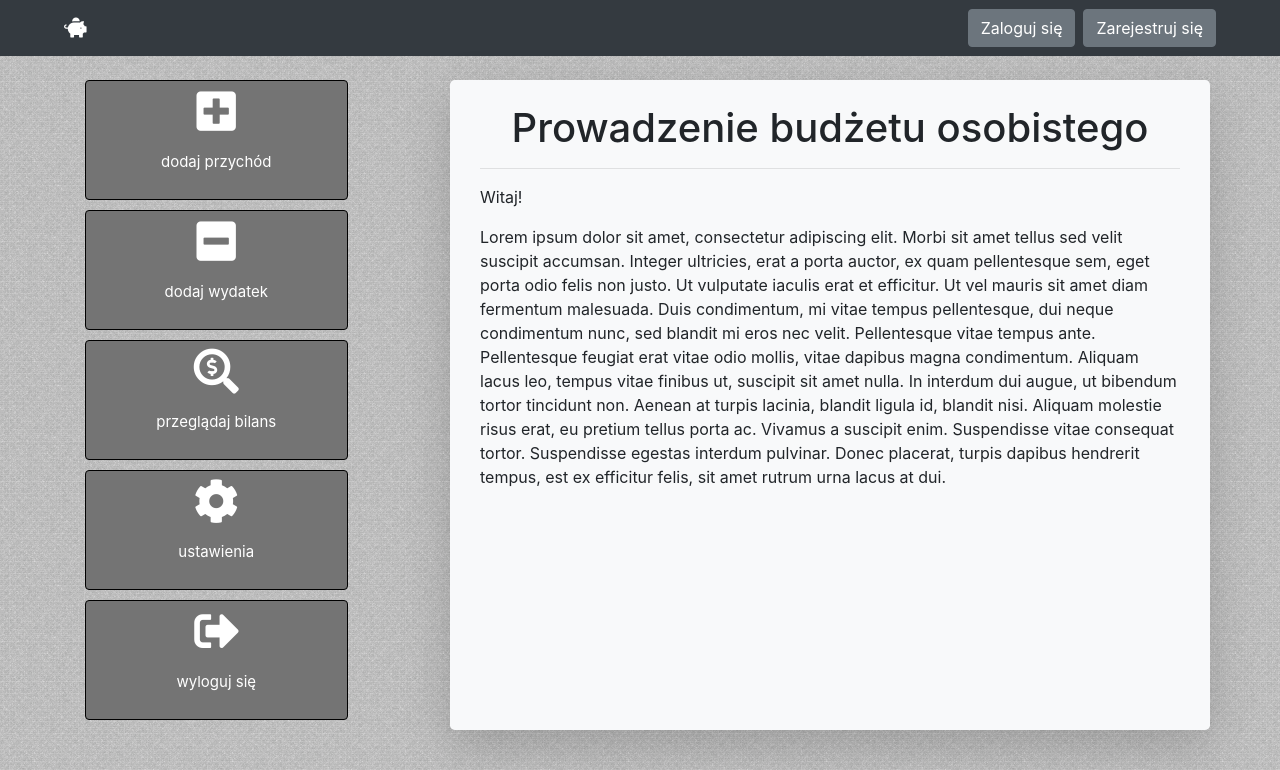
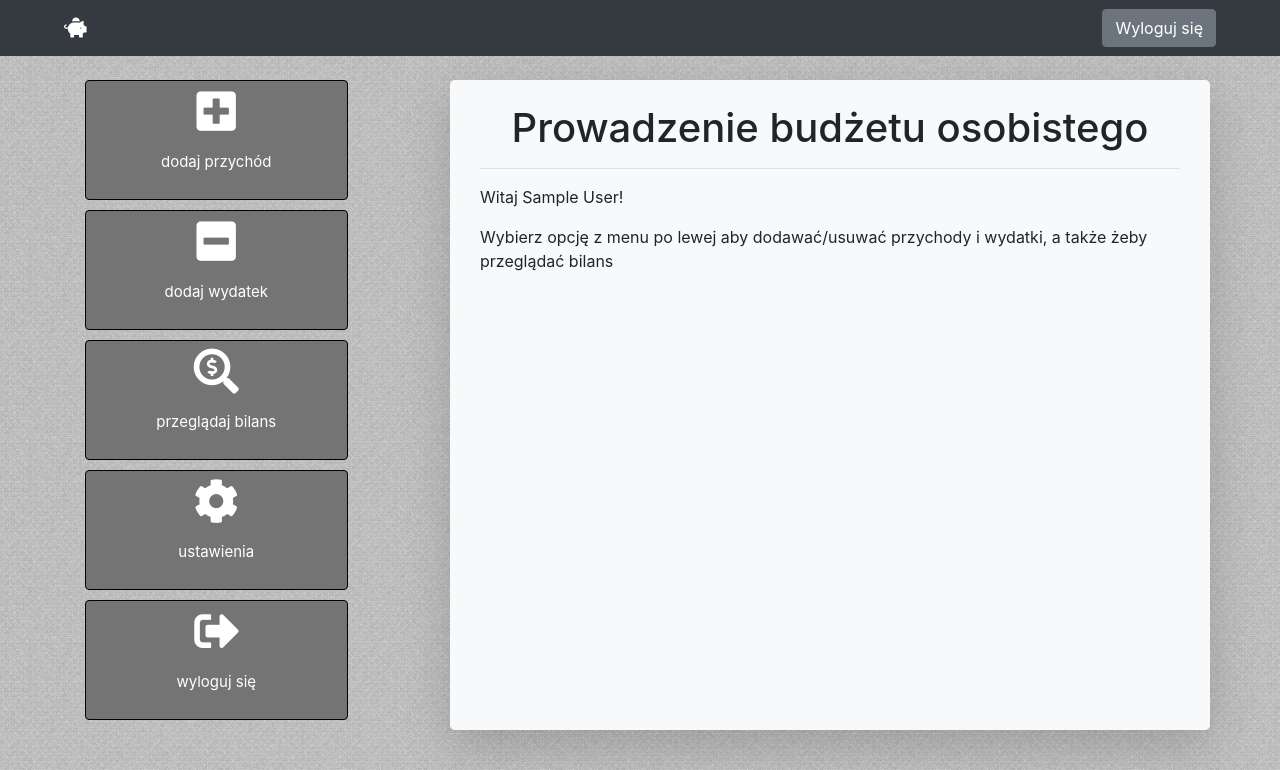
Before and after one commit to tocomasz/PersonalBudget_BS, a PHP site: page /index.php in a window 1280 px wide. Shown: the top 770 px of the page. Run offline with PHP 8.4, Linux system fonts and the light colour scheme; the visitor is signed in with stand-in values (Sample User, id 1).

Commit message:
added logout php and changed index php to detect logged state

```diff
--- a/index.php
+++ b/index.php
@@ -1,3 +1,6 @@
+<?php
+	session_start();
+ ?>
 <!DOCTYPE HTML>
 <html lang="pl">
 	<head>
@@ -17,6 +20,25 @@
 		<script src="https://maxcdn.bootstrapcdn.com/bootstrap/4.3.1/js/bootstrap.min.js"></script>
 
 		<script>
+
+		var loggedUserId = "<?php if(isset($_SESSION['loggedUserId'])) echo $_SESSION['loggedUserId']; ?>";
+		var loggedUserName = "<?php if(isset($_SESSION['loggedUserName'])) echo $_SESSION['loggedUserName']; ?>"
+
+		$(document).ready(function(){
+			if (loggedUserId)
+			{
+				$("#welcomeMessage").html("Witaj " + loggedUserName + "!");
+				$("#instructionMessage").html("Wybierz opcję z menu po lewej aby dodawać/usuwać przychody i wydatki, a także żeby przeglądać bilans");
+				$("#mainNavbar").html("<li><a href='logout.php' class='btn btn-secondary ml-auto mr-5' role = 'button' id='logout'> Wyloguj się</a></li>");
+			}
+			else
+			{
+				$("#welcomeMessage").html("Witaj!");
+				$("#instructionMessage").html("Zaloguj się do swojego konta lub załóż nowe aby móc korzystać z opcji dodawania/usuwania przychodów oraz przeglądania bilansu");
+				$("#mainNavbar").html("<li><button class='btn btn-secondary ml-auto mr-2' id='changeTabToLogin'> Zaloguj się</button></li><li><button class='btn btn-secondary ml-auto mr-5' id='changeTabToRegister'> Zarejestruj się</button></li>");
+			}
+		});
+
 		$(document).ready(function(){
 			$("#datePeriod").change(function(){
 				if(this.value=="niestandardowy"){
@@ -73,23 +95,16 @@
 			});
 		});
 
-
 		</script>
-
 	 </head>
 
 	 <body>
 		<nav class="navbar navbar-expand-sm bg-dark navbar-dark">
 			<a class="navbar-brand mr-auto ml-5" href="index.php"><i class="fas fa-piggy-bank"></i></a>
 
-			<ul class="navbar-nav ml-auto">
-				<li>
-					<button class="btn btn-secondary ml-auto mr-2" id="changeTabToLogin"> Zaloguj się</button>
-				</li>
-				<li>
-					<button class="btn btn-secondary ml-auto mr-5" id="changeTabToRegister"> Zarejestruj się</button>
-				</li>
+			<ul class="navbar-nav ml-auto" id="mainNavbar">
 			</ul>
+
 		</nav>
 
 		 <!-- Modal for login/register -->
@@ -242,8 +257,8 @@
 
 							<div class="tab-pane container active" id="main" >
 								<h1 class="display2 text-center">Prowadzenie budżetu osobistego</h1><hr>
-								<p> Witaj!</p>
-								<p> Lorem ipsum dolor sit amet, consectetur adipiscing elit. Morbi sit amet tellus sed velit suscipit accumsan. Integer ultricies, erat a porta auctor, ex quam pellentesque sem, eget porta odio felis non justo. Ut vulputate iaculis erat et efficitur. Ut vel mauris sit amet diam fermentum malesuada. Duis condimentum, mi vitae tempus pellentesque, dui neque condimentum nunc, sed blandit mi eros nec velit. Pellentesque vitae tempus ante. Pellentesque feugiat erat vitae odio mollis, vitae dapibus magna condimentum. Aliquam lacus leo, tempus vitae finibus ut, suscipit sit amet nulla. In interdum dui augue, ut bibendum tortor tincidunt non. Aenean at turpis lacinia, blandit ligula id, blandit nisi. Aliquam molestie risus erat, eu pretium tellus porta ac. Vivamus a suscipit enim. Suspendisse vitae consequat tortor. Suspendisse egestas interdum pulvinar. Donec placerat, turpis dapibus hendrerit tempus, est ex efficitur felis, sit amet rutrum urna lacus at dui.</p>
+								<p id = "welcomeMessage"></p>
+								<p id = "instructionMessage"></p>
 							</div>
 
 							<div class="tab-pane container fade" id="income">
--- a/login.php
+++ b/login.php
@@ -75,6 +75,8 @@
 	{
 		$("#loginFormMessage").addClass("text-success");
 		$("#loginFormMessage").removeClass("text-danger");
+
+
 		setTimeout(function(){ window.location = "index.php"; },1000);
 	}
 
--- /dev/null
+++ b/logout.php
@@ -0,0 +1,5 @@
+<?php
+	session_start();
+	session_unset();
+	header('Location: index.php');
+?>
```
